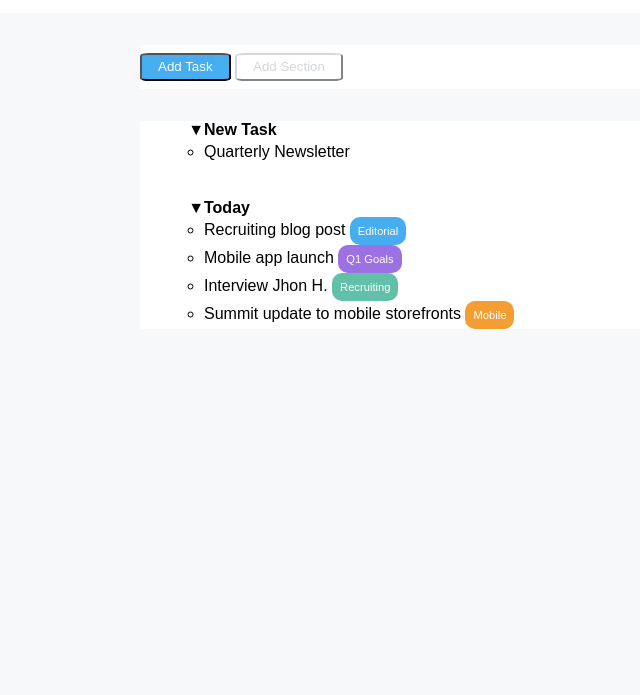
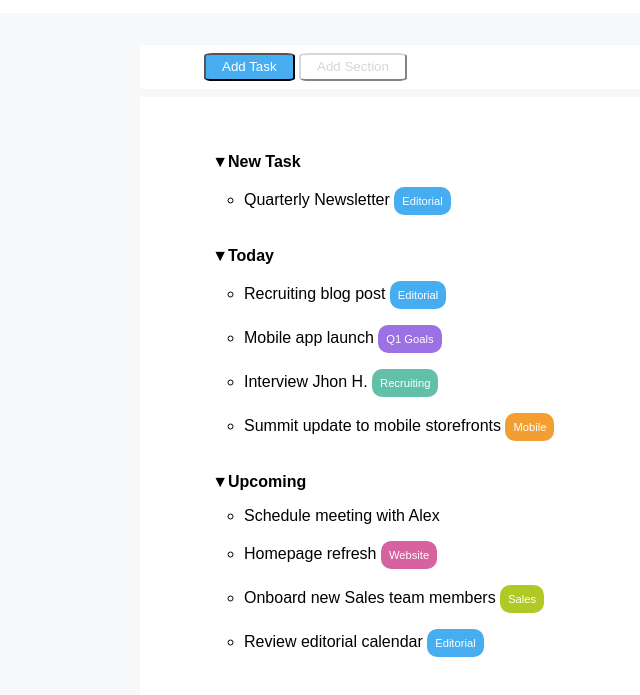
Before and after one commit to CodeYouness/html-css-toboolist, a plain HTML site: page index.html in a window 1280 px wide. Shown: the part 101-796 px from the top of the page, without its empty margins (0-640 px from the left). Drawn offline with Linux system fonts and the light colour scheme.

Commit message:
completed unordered list

```diff
--- a/css/style.css
+++ b/css/style.css
@@ -33,7 +33,7 @@ main {
 
 nav {
     margin: 2rem auto 0.5rem;
-    border-radius: 2px;
+    border-radius: 2px 2px 0 0;
     background-color: white;
 }
 
@@ -58,13 +58,15 @@ button {
     margin-left: 4rem;
 }
 
-div {
+.container {
     background-color: white;
+    padding: 1.5rem;
+    border-radius: 0 0 2px 2px;
 }
 
 .section {
     list-style-type: "▼";
-    margin-top: 2rem;
+    margin: 2rem 0 1rem;
 }
 
 .tag {
@@ -74,6 +76,10 @@ div {
     text-align: center;
     padding: 0.5rem;
     color: white;
+}
+
+.task {
+    margin: 1rem;
 }
 
 .purple {
@@ -87,3 +93,11 @@ div {
 .orange {
     background-color: #f29e33;
 }
+
+.pink {
+    background-color: #d762a0;
+}
+
+.lightgreen {
+    background-color: #b0c925;
+}
--- a/index.html
+++ b/index.html
@@ -20,7 +20,7 @@
 
         <!-- Buttons -->
         <nav>
-            <button class="blue-button" class="standard-left-margin">Add Task</button>
+            <button class="blue-button standard-left-margin">Add Task</button>
             <button class="transparent-button">Add Section</button>
         </nav>
 
@@ -31,7 +31,7 @@
                 <li class="section">
                     <b>New Task</b>
                     <ul>
-                        <li class="task">Quarterly Newsletter <span class="tag" id="blue-button">Editorial</span></li>
+                        <li class="task">Quarterly Newsletter <span class="tag blue-button">Editorial</span></li>
                     </ul>
                 </li>
 
@@ -46,6 +46,17 @@
                     </ul>
                 </li>
 
+                <li class="section">
+                    <b>Upcoming</b>
+                    <ul>
+                        <li class="task">Schedule meeting with Alex</li>
+                        <li class="task">Homepage refresh <span class="tag pink">Website</span></li>
+                        <li class="task">Onboard new Sales team members <span class="tag lightgreen">Sales</span></li>
+                        <li class="task">Review editorial calendar <span class="tag blue-button">Editorial</span>
+                        </li>
+                    </ul>
+                </li>
+
             </ul>
         </div>
     </main>
```
